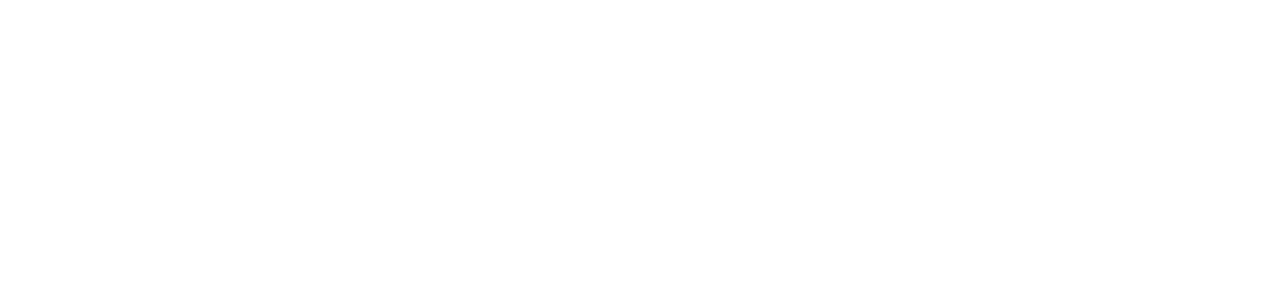
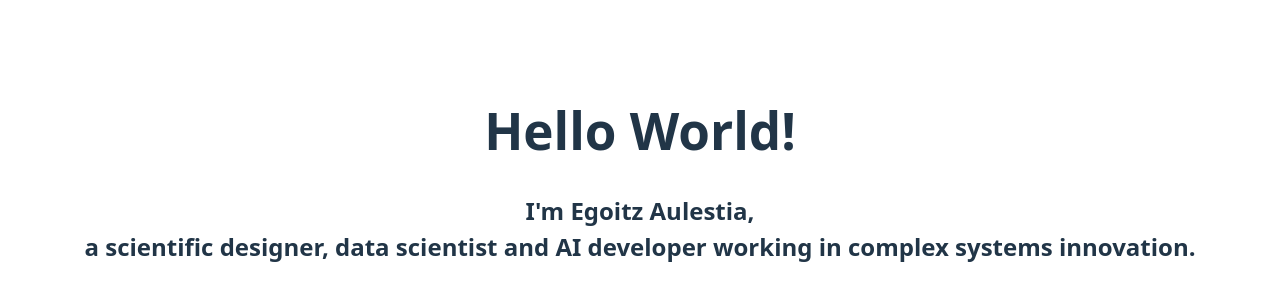
Before and after one commit to egoitzaulestia/ego-dev, a React (Vite) app: page / in a window 1280 px wide. Shown: the part 224-524 px from the top of the page. Built offline with nearby package versions, Linux system fonts and the light colour scheme.

Commit message:
Home component ready

```diff
--- a/src/App.jsx
+++ b/src/App.jsx
@@ -1,7 +1,12 @@
 import "./App.css";
+import Home from "./components/home/home";
 
 function App() {
-  return <></>;
+  return (
+    <>
+      <Home />
+    </>
+  );
 }
 
 export default App;
--- /dev/null
+++ b/src/components/home/home.jsx
@@ -0,0 +1,14 @@
+const Home = () => {
+  return (
+    <div>
+      <h1>Hello World!</h1>
+      <h2>
+        I'm Egoitz Aulestia,
+        <br />a scientific designer, data scientist and AI developer working in
+        complex systems innovation.{" "}
+      </h2>
+    </div>
+  );
+};
+
+export default Home;
```
